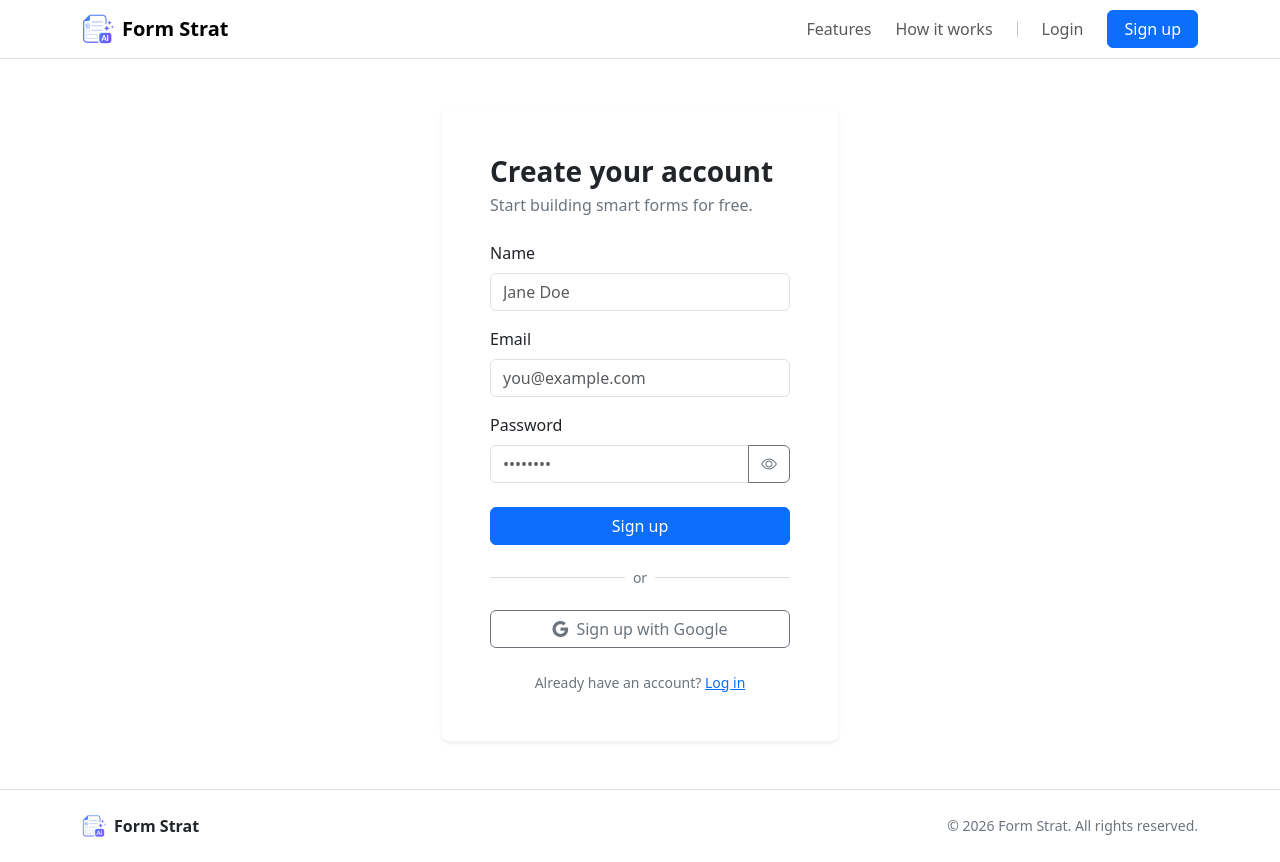
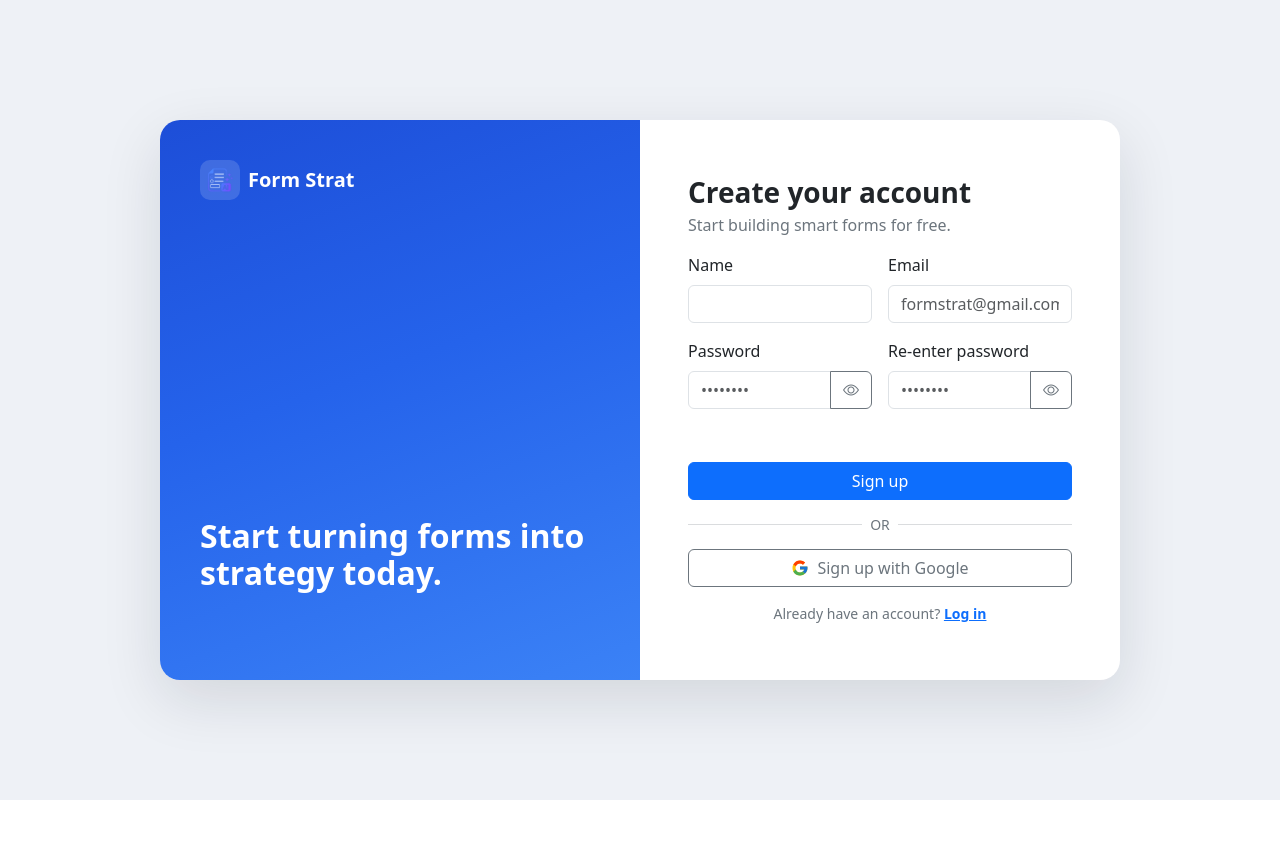
Before and after one commit to DanielLai05/form-strat, a React (Vite) app: page /signup in a window 1280 px wide. After the commit the page ends 800 px from the top, so only its background shows below. Built offline with nearby package versions, Linux system fonts and the light colour scheme; no server answers.

Commit message:
feat: enhance authentication UI with new layout and features

```diff
--- a/src/App.css
+++ b/src/App.css
@@ -1,3 +1,87 @@
+/* Password strength meter */
+.strength-seg {
+  height: 5px;
+  flex: 1 1 0;
+  border-radius: 3px;
+  transition: background-color 0.2s ease;
+}
+
+/* Auth screen (login / signup) */
+.auth-screen {
+  min-height: 100vh;
+  background: #eef1f6;
+  display: flex;
+  align-items: center;
+  justify-content: center;
+  padding: 24px;
+}
+
+.auth-card {
+  width: 100%;
+  max-width: 960px;
+  background: #fff;
+  border-radius: 20px;
+  overflow: hidden;
+  box-shadow: 0 20px 60px rgba(15, 23, 42, 0.12);
+}
+
+.auth-brand {
+  background: linear-gradient(160deg, #1d4ed8 0%, #2563eb 45%, #3b82f6 100%);
+  color: #fff;
+  padding: 2.5rem;
+  min-height: 560px;
+}
+
+.auth-brand-logo {
+  width: 40px;
+  height: 40px;
+  display: flex;
+  align-items: center;
+  justify-content: center;
+  background: rgba(255, 255, 255, 0.15);
+  border-radius: 10px;
+}
+
+.auth-brand-logo img {
+  width: 26px;
+  height: 26px;
+  object-fit: contain;
+}
+
+.auth-brand-tagline {
+  font-size: 2rem;
+  font-weight: 700;
+  line-height: 1.15;
+}
+
+.auth-feature {
+  display: flex;
+  align-items: center;
+  gap: 0.6rem;
+}
+
+.auth-feature-check {
+  flex: 0 0 auto;
+  width: 26px;
+  height: 26px;
+  border-radius: 50%;
+  background: rgba(255, 255, 255, 0.2);
+  display: flex;
+  align-items: center;
+  justify-content: center;
+}
+
+.auth-form-panel {
+  padding: 2.5rem;
+}
+
+@media (min-width: 992px) {
+  .auth-form-panel {
+    padding: 3rem;
+    align-self: center;
+  }
+}
+
 /* Brand logo */
 .brand-logo {
   height: 32px;
--- a/src/App.jsx
+++ b/src/App.jsx
@@ -12,10 +12,13 @@ import './App.css'
 function App() {
   return (
     <Routes>
+      {/* Full-screen auth pages (no navbar/footer) */}
+      <Route path="login" element={<LoginPage />} />
+      <Route path="signup" element={<SignupPage />} />
+
+      {/* Main app shell with navbar + footer */}
       <Route element={<Layout />}>
         <Route index element={<HomePage />} />
-        <Route path="login" element={<LoginPage />} />
-        <Route path="signup" element={<SignupPage />} />
 
         {/* Protected — require login */}
         <Route
--- /dev/null
+++ b/src/components/AuthBrandPanel.jsx
@@ -0,0 +1,25 @@
+import { Link } from 'react-router-dom'
+import logo from '../assets/form-strat-logo-transparent-minimal.png'
+
+/** Left-hand brand panel shown on the login/signup screens (desktop only). */
+function AuthBrandPanel() {
+  return (
+    <div className="auth-brand col-lg-6 d-none d-lg-flex flex-column justify-content-between">
+      <Link
+        to="/"
+        className="d-inline-flex align-items-center gap-2 text-white text-decoration-none"
+      >
+        <span className="auth-brand-logo">
+          <img src={logo} alt="Form Strat logo" />
+        </span>
+        <span className="fw-bold fs-5">Form Strat</span>
+      </Link>
+
+      <h2 className="auth-brand-tagline mb-5">
+        Start turning forms into strategy today.
+      </h2>
+    </div>
+  )
+}
+
+export default AuthBrandPanel
--- /dev/null
+++ b/src/components/AuthLayout.jsx
@@ -0,0 +1,20 @@
+import AuthBrandPanel from './AuthBrandPanel'
+
+/**
+ * Full-screen two-panel shell for the auth pages: the marketing brand panel on
+ * the left (desktop) and the page's form content on the right.
+ */
+function AuthLayout({ children }) {
+  return (
+    <div className="auth-screen">
+      <div className="auth-card">
+        <div className="row g-0">
+          <AuthBrandPanel />
+          <div className="auth-form-panel col-lg-6">{children}</div>
+        </div>
+      </div>
+    </div>
+  )
+}
+
+export default AuthLayout
--- a/src/components/GoogleButton.jsx
+++ /dev/null
@@ -1,16 +0,0 @@
-/** "Continue with Google" button (Bootstrap Icons google glyph). */
-function GoogleButton({ onClick, disabled, label = 'Continue with Google' }) {
-  return (
-    <button
-      type="button"
-      className="btn btn-outline-secondary w-100 d-flex align-items-center justify-content-center gap-2"
-      onClick={onClick}
-      disabled={disabled}
-    >
-      <i className="bi bi-google"></i>
-      {label}
-    </button>
-  )
-}
-
-export default GoogleButton
--- a/src/components/PasswordInput.jsx
+++ b/src/components/PasswordInput.jsx
@@ -11,11 +11,14 @@ function PasswordInput({
   onChange,
   placeholder = '••••••••',
   required = true,
+  hint,
+  children,
+  className = 'mb-4',
 }) {
   const [show, setShow] = useState(false)
 
   return (
-    <div className="mb-4">
+    <div className={className}>
       <label htmlFor={id} className="form-label">{label}</label>
       <div className="input-group">
         <input
@@ -37,6 +40,8 @@ function PasswordInput({
           <i className={`bi ${show ? 'bi-eye-slash' : 'bi-eye'}`}></i>
         </button>
       </div>
+      {hint && <div className="form-text">{hint}</div>}
+      {children}
     </div>
   )
 }
--- /dev/null
+++ b/src/components/PasswordStrength.jsx
@@ -0,0 +1,33 @@
+import { getPasswordStrength, STRENGTH_SEGMENTS } from '../lib/validation'
+
+/**
+ * Segmented password-strength meter with a label (Weak → Strong).
+ * Always rendered (hidden until there's input) so it reserves its space and
+ * doesn't cause a layout shift when it appears.
+ */
+function PasswordStrength({ value }) {
+  const { score, label, color } = getPasswordStrength(value)
+
+  return (
+    <div
+      className="d-flex align-items-center gap-2 mt-2"
+      style={{ visibility: value ? 'visible' : 'hidden' }}
+      aria-hidden={!value}
+    >
+      <div className="d-flex gap-1 flex-grow-1">
+        {Array.from({ length: STRENGTH_SEGMENTS }).map((_, i) => (
+          <span
+            key={i}
+            className="strength-seg"
+            style={{ backgroundColor: i < score ? color : '#e9ecef' }}
+          />
+        ))}
+      </div>
+      <small className="fw-semibold" style={{ color }}>
+        {label || ' '}
+      </small>
+    </div>
+  )
+}
+
+export default PasswordStrength
--- /dev/null
+++ b/src/components/SocialAuthButtons.jsx
@@ -0,0 +1,40 @@
+/** Multi-color Google "G" so the button matches Google's branding. */
+function GoogleIcon() {
+  return (
+    <svg width="18" height="18" viewBox="0 0 48 48" aria-hidden="true">
+      <path
+        fill="#FFC107"
+        d="M43.611,20.083H42V20H24v8h11.303c-1.649,4.657-6.08,8-11.303,8c-6.627,0-12-5.373-12-12c0-6.627,5.373-12,12-12c3.059,0,5.842,1.154,7.961,3.039l5.657-5.657C34.046,6.053,29.268,4,24,4C12.955,4,4,12.955,4,24c0,11.045,8.955,20,20,20c11.045,0,20-8.955,20-20C44,22.659,43.862,21.35,43.611,20.083z"
+      />
+      <path
+        fill="#FF3D00"
+        d="M6.306,14.691l6.571,4.819C14.655,15.108,18.961,12,24,12c3.059,0,5.842,1.154,7.961,3.039l5.657-5.657C34.046,6.053,29.268,4,24,4C16.318,4,9.656,8.337,6.306,14.691z"
+      />
+      <path
+        fill="#4CAF50"
+        d="M24,44c5.166,0,9.86-1.977,13.409-5.192l-6.19-5.238C29.211,35.091,26.715,36,24,36c-5.202,0-9.619-3.317-11.283-7.946l-6.522,5.025C9.505,39.556,16.227,44,24,44z"
+      />
+      <path
+        fill="#1976D2"
+        d="M43.611,20.083H42V20H24v8h11.303c-0.792,2.237-2.231,4.166-4.087,5.571c0.001-0.001,0.002-0.001,0.003-0.002l6.19,5.238C36.971,39.205,44,34,44,24C44,22.659,43.862,21.35,43.611,20.083z"
+      />
+    </svg>
+  )
+}
+
+/** Google sign-in button (full width). */
+function SocialAuthButtons({ onGoogle, disabled, label = 'Continue with Google' }) {
+  return (
+    <button
+      type="button"
+      className="btn btn-outline-secondary w-100 d-flex align-items-center justify-content-center gap-2"
+      onClick={onGoogle}
+      disabled={disabled}
+    >
+      <GoogleIcon />
+      {label}
+    </button>
+  )
+}
+
+export default SocialAuthButtons
--- a/src/context/AuthProvider.jsx
+++ b/src/context/AuthProvider.jsx
@@ -1,7 +1,11 @@
 import { useCallback, useEffect, useState } from 'react'
 import {
+  browserLocalPersistence,
+  browserSessionPersistence,
   createUserWithEmailAndPassword,
   onAuthStateChanged,
+  sendPasswordResetEmail,
+  setPersistence,
   signInWithEmailAndPassword,
   signInWithPopup,
   signOut,
@@ -27,19 +31,15 @@ const notConfigured = () => {
 
 /**
  * Provides auth state backed by Firebase Authentication. Exposes the same
- * interface the rest of the app already uses, plus `loading` (auth state still
- * resolving) and `loginWithGoogle`.
+ * interface the rest of the app already uses, plus `loading`, social sign-in,
+ * password reset, and a `remember` flag (session vs persistent login).
  */
 function AuthProvider({ children }) {
   const [user, setUser] = useState(null)
-  // Start "loading" only when Firebase is actually configured; otherwise resolve
-  // immediately so public pages render without waiting.
   const [loading, setLoading] = useState(isFirebaseConfigured)
 
   useEffect(() => {
-    // When unconfigured, `loading` already starts false — nothing to subscribe to.
     if (!auth) return undefined
-    // Subscribe to Firebase; the callback fires asynchronously with the session.
     const unsubscribe = onAuthStateChanged(auth, (fbUser) => {
       setUser(mapUser(fbUser))
       setLoading(false)
@@ -47,8 +47,12 @@ function AuthProvider({ children }) {
     return unsubscribe
   }, [])
 
-  const login = useCallback(async ({ email, password }) => {
+  const login = useCallback(async ({ email, password, remember = true }) => {
     if (!auth) notConfigured()
+    await setPersistence(
+      auth,
+      remember ? browserLocalPersistence : browserSessionPersistence
+    )
     await signInWithEmailAndPassword(auth, email, password)
   }, [])
 
@@ -66,6 +70,11 @@ function AuthProvider({ children }) {
     await signInWithPopup(auth, googleProvider)
   }, [])
 
+  const resetPassword = useCallback(async (email) => {
+    if (!auth) notConfigured()
+    await sendPasswordResetEmail(auth, email)
+  }, [])
+
   const logout = useCallback(async () => {
     if (!auth) return
     await signOut(auth)
@@ -79,6 +88,7 @@ function AuthProvider({ children }) {
     login,
     signup,
     loginWithGoogle,
+    resetPassword,
     logout,
   }
 
--- /dev/null
+++ b/src/lib/validation.js
@@ -0,0 +1,40 @@
+/**
+ * Password policy: at least 8 characters, with an uppercase letter, a lowercase
+ * letter, and a number. (Firebase enforces a 6-char minimum; this is stricter.)
+ */
+export const PASSWORD_REGEX = /^(?=.*[a-z])(?=.*[A-Z])(?=.*\d).{8,}$/
+
+export const PASSWORD_HINT =
+  'At least 8 characters, including upper- and lower-case letters and a number.'
+
+/** Returns an error message if the password is invalid, otherwise null. */
+export function validatePassword(password) {
+  return PASSWORD_REGEX.test(password) ? null : PASSWORD_HINT
+}
+
+// Strength levels for the meter (index = score - 1).
+const STRENGTH_LEVELS = [
+  { label: 'Weak', color: '#dc3545' },
+  { label: 'Fair', color: '#fd7e14' },
+  { label: 'Good', color: '#0d6efd' },
+  { label: 'Strong', color: '#198754' },
+]
+
+export const STRENGTH_SEGMENTS = STRENGTH_LEVELS.length
+
+/**
+ * Score a password from 1–4 (0 when empty) for the strength meter.
+ * Criteria: length ≥ 8, has upper- AND lower-case, has a number, has a symbol.
+ */
+export function getPasswordStrength(password) {
+  if (!password) return { score: 0, label: '', color: '' }
+
+  let raw = 0
+  if (password.length >= 8) raw++
+  if (/[a-z]/.test(password) && /[A-Z]/.test(password)) raw++
+  if (/\d/.test(password)) raw++
+  if (/[^A-Za-z0-9]/.test(password)) raw++
+
+  const score = Math.min(Math.max(raw, 1), STRENGTH_SEGMENTS)
+  return { score, ...STRENGTH_LEVELS[score - 1] }
+}
--- a/src/pages/LoginPage.jsx
+++ b/src/pages/LoginPage.jsx
@@ -1,19 +1,23 @@
 import { useState } from 'react'
 import { Link, Navigate, useLocation, useNavigate } from 'react-router-dom'
 import { useAuth } from '../hooks/useAuth'
+import AuthLayout from '../components/AuthLayout'
 import PasswordInput from '../components/PasswordInput'
-import GoogleButton from '../components/GoogleButton'
+import SocialAuthButtons from '../components/SocialAuthButtons'
 import { firebaseErrorMessage } from '../lib/firebaseErrors'
 
 function LoginPage() {
-  const { login, loginWithGoogle, isAuthenticated, isConfigured } = useAuth()
+  const { login, loginWithGoogle, resetPassword, isAuthenticated, isConfigured } =
+    useAuth()
   const navigate = useNavigate()
   const location = useLocation()
   const from = location.state?.from?.pathname || '/dashboard'
 
   const [email, setEmail] = useState('')
   const [password, setPassword] = useState('')
+  const [remember, setRemember] = useState(true)
   const [error, setError] = useState('')
+  const [info, setInfo] = useState('')
   const [submitting, setSubmitting] = useState(false)
 
   if (isAuthenticated) {
@@ -22,6 +26,7 @@ function LoginPage() {
 
   const run = async (action) => {
     setError('')
+    setInfo('')
     setSubmitting(true)
     try {
       await action()
@@ -35,14 +40,26 @@ function LoginPage() {
 
   const handleSubmit = (e) => {
     e.preventDefault()
-    run(() => login({ email, password }))
+    run(() => login({ email, password, remember }))
+  }
+
+  const handleForgot = async () => {
+    if (!email) {
+      setError('Enter your email above first, then click “Forgot password?”.')
+      return
+    }
+    setError('')
+    setInfo('')
+    try {
+      await resetPassword(email)
+      setInfo('Password reset email sent — check your inbox.')
+    } catch (err) {
+      setError(firebaseErrorMessage(err))
+    }
   }
 
   return (
-    <section className="py-5">
-      <div className="container" style={{ maxWidth: 420 }}>
-        <div className="card border-0 shadow-sm">
-          <div className="card-body p-4 p-md-5">
+    <AuthLayout>
       <h1 className="h3 fw-bold mb-1">Welcome back</h1>
       <p className="text-secondary mb-4">Log in to your Form Strat account.</p>
 
@@ -52,12 +69,8 @@ function LoginPage() {
           keys to <code>.env</code> to enable sign-in.
         </div>
       )}
-
-            {error && (
-              <div className="alert alert-danger small" role="alert">
-                {error}
-              </div>
-            )}
+      {error && <div className="alert alert-danger small" role="alert">{error}</div>}
+      {info && <div className="alert alert-success small" role="alert">{info}</div>}
 
       <form onSubmit={handleSubmit}>
         <div className="mb-3">
@@ -68,14 +81,38 @@ function LoginPage() {
             className="form-control"
             value={email}
             onChange={(e) => setEmail(e.target.value)}
-                  placeholder="you@example.com"
+            placeholder="formstrat@gmail.com"
             required
           />
         </div>
+
         <PasswordInput
           value={password}
           onChange={(e) => setPassword(e.target.value)}
         />
+
+        <div className="d-flex justify-content-between align-items-center mb-4">
+          <div className="form-check mb-0">
+            <input
+              className="form-check-input"
+              type="checkbox"
+              id="remember"
+              checked={remember}
+              onChange={(e) => setRemember(e.target.checked)}
+            />
+            <label className="form-check-label" htmlFor="remember">
+              Remember me
+            </label>
+          </div>
+          <button
+            type="button"
+            className="btn btn-link p-0 small fw-semibold text-decoration-none"
+            onClick={handleForgot}
+          >
+            Forgot password?
+          </button>
+        </div>
+
         <button type="submit" className="btn btn-primary w-100" disabled={submitting}>
           {submitting ? 'Logging in…' : 'Log in'}
         </button>
@@ -83,22 +120,17 @@ function LoginPage() {
 
       <div className="d-flex align-items-center my-3 text-secondary small">
         <hr className="flex-grow-1" />
-              <span className="px-2">or</span>
+        <span className="px-2">OR</span>
         <hr className="flex-grow-1" />
       </div>
 
-            <GoogleButton
-              disabled={submitting}
-              onClick={() => run(loginWithGoogle)}
-            />
+      <SocialAuthButtons disabled={submitting} onGoogle={() => run(loginWithGoogle)} />
 
       <p className="text-secondary small text-center mt-4 mb-0">
-              Don&apos;t have an account? <Link to="/signup">Sign up</Link>
+        Don&apos;t have an account?{' '}
+        <Link to="/signup" className="fw-semibold">Sign up free</Link>
       </p>
-          </div>
-        </div>
-      </div>
-    </section>
+    </AuthLayout>
   )
 }
 
--- a/src/pages/SignupPage.jsx
+++ b/src/pages/SignupPage.jsx
@@ -1,9 +1,12 @@
 import { useState } from 'react'
 import { Link, Navigate, useNavigate } from 'react-router-dom'
 import { useAuth } from '../hooks/useAuth'
+import AuthLayout from '../components/AuthLayout'
 import PasswordInput from '../components/PasswordInput'
-import GoogleButton from '../components/GoogleButton'
+import PasswordStrength from '../components/PasswordStrength'
+import SocialAuthButtons from '../components/SocialAuthButtons'
 import { firebaseErrorMessage } from '../lib/firebaseErrors'
+import { validatePassword } from '../lib/validation'
 
 function SignupPage() {
   const { signup, loginWithGoogle, isAuthenticated, isConfigured } = useAuth()
@@ -12,6 +15,7 @@ function SignupPage() {
   const [name, setName] = useState('')
   const [email, setEmail] = useState('')
   const [password, setPassword] = useState('')
+  const [confirmPassword, setConfirmPassword] = useState('')
   const [error, setError] = useState('')
   const [submitting, setSubmitting] = useState(false)
 
@@ -34,16 +38,22 @@ function SignupPage() {
 
   const handleSubmit = (e) => {
     e.preventDefault()
+    const pwError = validatePassword(password)
+    if (pwError) {
+      setError(pwError)
+      return
+    }
+    if (password !== confirmPassword) {
+      setError('Passwords do not match.')
+      return
+    }
     run(() => signup({ name, email, password }))
   }
 
   return (
-    <section className="py-5">
-      <div className="container" style={{ maxWidth: 420 }}>
-        <div className="card border-0 shadow-sm">
-          <div className="card-body p-4 p-md-5">
+    <AuthLayout>
       <h1 className="h3 fw-bold mb-1">Create your account</h1>
-            <p className="text-secondary mb-4">Start building smart forms for free.</p>
+      <p className="text-secondary mb-3">Start building smart forms for free.</p>
 
       {!isConfigured && (
         <div className="alert alert-warning small" role="alert">
@@ -51,15 +61,11 @@ function SignupPage() {
           keys to <code>.env</code> to enable sign-up.
         </div>
       )}
-
-            {error && (
-              <div className="alert alert-danger small" role="alert">
-                {error}
-              </div>
-            )}
+      {error && <div className="alert alert-danger small" role="alert">{error}</div>}
 
       <form onSubmit={handleSubmit}>
-              <div className="mb-3">
+        <div className="row g-3 mb-3">
+          <div className="col-sm-6">
             <label htmlFor="name" className="form-label">Name</label>
             <input
               id="name"
@@ -67,11 +73,10 @@ function SignupPage() {
               className="form-control"
               value={name}
               onChange={(e) => setName(e.target.value)}
-                  placeholder="Jane Doe"
               required
             />
           </div>
-              <div className="mb-3">
+          <div className="col-sm-6">
             <label htmlFor="email" className="form-label">Email</label>
             <input
               id="email"
@@ -79,38 +84,55 @@ function SignupPage() {
               className="form-control"
               value={email}
               onChange={(e) => setEmail(e.target.value)}
-                  placeholder="you@example.com"
+              placeholder="formstrat@gmail.com"
               required
             />
           </div>
+        </div>
+
+        <div className="row g-3 mb-4">
+          <div className="col-sm-6">
             <PasswordInput
+              className="mb-0"
               value={password}
               onChange={(e) => setPassword(e.target.value)}
+            >
+              <PasswordStrength value={password} />
+            </PasswordInput>
+          </div>
+          <div className="col-sm-6">
+            <PasswordInput
+              className="mb-0"
+              id="confirmPassword"
+              label="Re-enter password"
+              value={confirmPassword}
+              onChange={(e) => setConfirmPassword(e.target.value)}
             />
+          </div>
+        </div>
+
         <button type="submit" className="btn btn-primary w-100" disabled={submitting}>
           {submitting ? 'Creating account…' : 'Sign up'}
         </button>
       </form>
 
-            <div className="d-flex align-items-center my-3 text-secondary small">
+      <div className="d-flex align-items-center my-2 text-secondary small">
         <hr className="flex-grow-1" />
-              <span className="px-2">or</span>
+        <span className="px-2">OR</span>
         <hr className="flex-grow-1" />
       </div>
 
-            <GoogleButton
+      <SocialAuthButtons
         disabled={submitting}
         label="Sign up with Google"
-              onClick={() => run(loginWithGoogle)}
+        onGoogle={() => run(loginWithGoogle)}
       />
 
-            <p className="text-secondary small text-center mt-4 mb-0">
-              Already have an account? <Link to="/login">Log in</Link>
+      <p className="text-secondary small text-center mt-3 mb-0">
+        Already have an account?{' '}
+        <Link to="/login" className="fw-semibold">Log in</Link>
       </p>
-          </div>
-        </div>
-      </div>
-    </section>
+    </AuthLayout>
   )
 }
 
```
Lines whose indentation alone changed are shown as unchanged.
